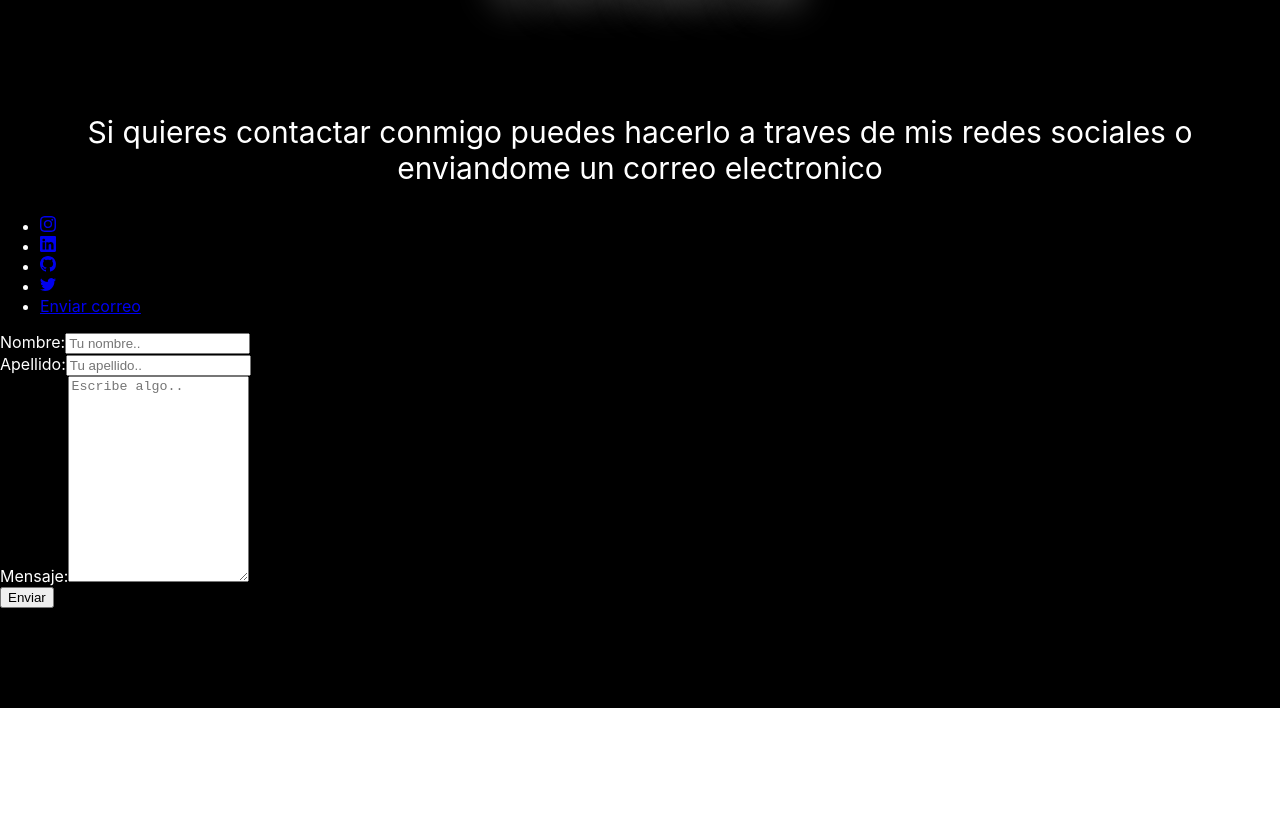
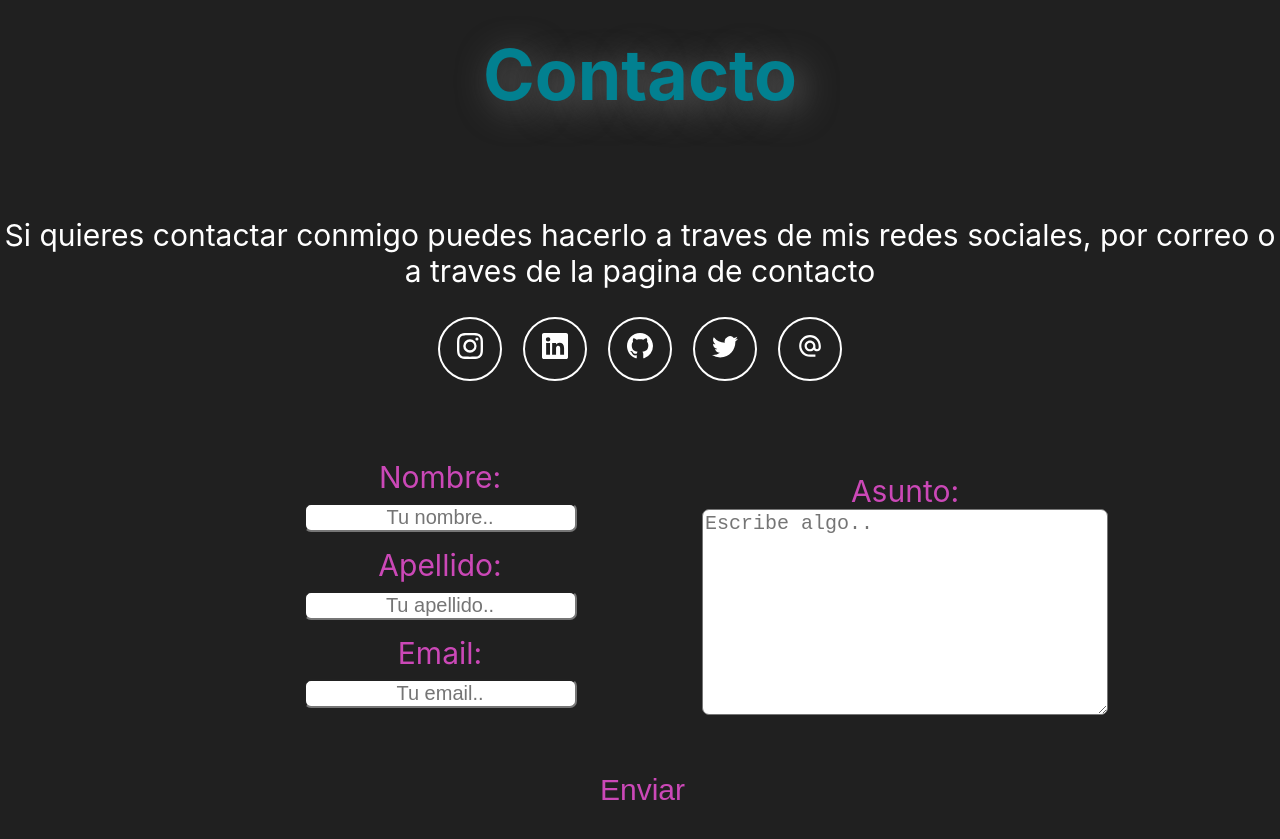
Before and after one commit to JonZapataB/porfolio, a React (Create React App) app in the folder porfolioReact/: page / in a window 1280 px wide. Shown: the part 3230-4069 px from the top of the page. Before the commit the page ends 3938 px from the top, so only its background shows below. Built offline with nearby package versions, Linux system fonts and the light colour scheme.

Commit message:
css basico acabado

```diff
--- a/porfolioReact/src/App.css
+++ b/porfolioReact/src/App.css
@@ -1,5 +1,5 @@
 .porfolio{
-  background-color:#000000;
+  background-color:#202020;
   color: #fff;
 }
 
--- a/porfolioReact/src/components/Contacto.js
+++ b/porfolioReact/src/components/Contacto.js
@@ -3,51 +3,61 @@ import { BsLinkedin} from 'react-icons/bs';
 import { BsGithub} from 'react-icons/bs';
 import { BsTwitter} from 'react-icons/bs';
 import { BsInstagram} from 'react-icons/bs';
+import {MdOutlineAlternateEmail} from 'react-icons/md';
 
 
 const contact = ()  => {
     return (
         <div className='contact'>
             <h1>Contacto</h1>
-            <p>Si quieres contactar conmigo puedes hacerlo a traves de mis redes sociales o enviandome un correo electronico</p>
-            <ul>
-                <li>
+            <p>Si quieres contactar conmigo puedes hacerlo a traves de mis redes sociales, por correo o a traves de la pagina de contacto</p>
+            <ul className='media'>
+                <li className='icon instagramStart'>
                     <a href='https://www.instagram.com/jzapatab/' target="_blank">
                         <BsInstagram />
                     </a>
                 </li>
-                <li>
+                <li className='icon linkedinStart'>
                     <a href='https://www.linkedin.com/in/jon-zapata-bl%C3%A1zquez-63a09926b/' target="_blank">
                         <BsLinkedin />
                     </a>
                 </li>
-                <li>
+                <li className='icon githubStart'>
                     <a href='https://github.com/JonZapataB' target="_blank">
                         <BsGithub />
                     </a>
                 </li>
-                <li>
+                <li className='icon twitterStart'>
                     <a href='https://twitter.com/jon_zipi' target="_blank">
                         <BsTwitter />
                     </a>
                 </li>
-                <li>
+                <li className='icon email'>
                     <a href='mailto:jonzapatab@gmail.com'>
-                        Enviar correo
+                        <MdOutlineAlternateEmail />
                     </a>
                 </li>
             </ul>
             <section className='datosContact'>
-                <label for="fname">Nombre:</label>
-                <input type="text" id="fname" name="fname" placeholder="Tu nombre.."></input>
+                <label className='textName' for="fname">Nombre:</label>
                 <br></br>
-                <label for="lname">Apellido:</label>
-                <input type="text" id="lname" name="lname" placeholder="Tu apellido.."></input>
+                <input className='inputName' type="text" id="fname" name="fname" placeholder="Tu nombre.."></input>
                 <br></br>
-                <label for="subject">Mensaje:</label>
-                <textarea id="subject" name="subject" placeholder="Escribe algo.." style={{height:'200px'}}></textarea>
+                <label className='textSecondName' for="lname">Apellido:</label>
                 <br></br>
-                <input type="submit" value="Enviar"></input>
+                <input className='inputSecondName' type="text" id="lname" name="lname" placeholder="Tu apellido.."></input>
+                <br></br>
+                <label className='textEmail' for="email">Email:</label>
+                <br></br>
+                <input className='inputEmail' type="email" id="email" name="email" placeholder="Tu email.."></input>
+                <br></br>
+            </section>
+            <section className='message'>
+                <label className='textMessage' for="subject">Asunto:</label>
+                <br></br>
+                <textarea className='inputMessage' id="subject" name="subject" placeholder="Escribe algo.." style={{height:'200px'}}></textarea>
+                <br></br>
+                <input className='send' type="submit" value="Enviar"></input>
             </section>
         </div>
     )
--- a/porfolioReact/src/components/css/Contacto.css
+++ b/porfolioReact/src/components/css/Contacto.css
@@ -1,5 +1,6 @@
 .contact{
     padding-bottom: 100px;
+
 }
 
 .contact h1{
@@ -15,3 +16,168 @@
     color: #fff;
     margin-top: 100px;
 }
+
+.media a{
+    text-decoration: none;
+    color: #fff;
+
+
+
+}
+
+.media{
+    display: flex;
+    column-gap: 25px;
+    justify-content: center;
+    padding-left: 0px;
+
+}
+
+.icon{
+    display: inline-flex;
+    width: 60px;
+    height: 60px;
+    text-decoration: none;
+
+    font-size: 26px;
+    color: #fff;
+    border-radius: 50%;
+    outline: 2px solid #fff;
+    transition-property: outline-offset, outline-color, background-color;
+    transition-duration: 0.25s;
+}
+
+.icon:hover{
+    outline-offset: 4px;
+}
+
+.icon a{
+    margin:auto;
+    text-decoration: none;
+}
+
+.icon a:hover{
+    animation: shake 0.25s;
+}
+
+.instagramStart:hover{
+    background-image:radial-gradient(
+        circle at 30% 107%,
+        #fdf497 0%,
+        #fdf497 5%,
+        #fd5949 45%,
+        #d6249f 60%,
+        #285AEB 90%);
+    outline-color: #a02d76;
+}
+
+.linkedinStart:hover{
+    background-color: #1da1f2;
+    outline-color: #1da1f2;
+}
+
+.twitterStart:hover{
+    background-color: #1da1f2;
+    outline-color: #1da1f2;
+}
+
+.githubStart:hover{
+    background-color: #2ea44f;
+    outline-color: #2ea44f;
+}
+
+.email:hover{
+    background-color: #d61919;
+    outline-color: #d61919;
+}
+@keyframes shake{
+    10%{
+        transform: rotate(15deg);
+    }
+    20%{
+        transform: rotate(-15deg);
+    }
+    30%{
+        transform: rotate(15deg);
+    }
+    40%{
+        transform: rotate(-15deg);
+    }
+}
+
+.datosContact{
+    flex-wrap: wrap;
+    text-align: center;
+    margin-top: 80px;
+    color: #cb48b7;
+    font-size: 30px;
+    margin-right: 400px;
+
+}
+
+.textName{
+    margin-bottom: 10px;
+}
+
+.inputName{
+    border-radius: 7px;
+    font-size:20px;
+    text-align: center;
+    margin-bottom: 15px;
+
+}
+
+.textSecondName{
+    margin-bottom: 10px;
+
+}
+
+.inputSecondName{
+    border-radius: 7px;
+    font-size:20px;
+    text-align: center;
+    margin-bottom: 15px;
+
+}
+
+.inputMessage{
+    border-radius: 7px;
+    font-size:20px;
+    width: 400px;
+    margin-left: 300px;
+
+}
+
+.textEmail{
+
+    margin-bottom: 10px;
+}
+
+.inputEmail{
+    border-radius: 7px;
+    font-size:20px;
+    text-align: center;
+    margin-bottom: 15px;
+}
+
+.textMessage{
+    margin-left: 300px;
+    margin-top:-800px;
+}
+
+.send{
+    margin-right: 225px;
+    margin-top: 50px;
+    color: #cb48b7;
+    background-color:#202020 ;
+    border:none;
+    font-size: 30px;
+}
+
+.message{
+    text-align: center;
+    color: #cb48b7;
+    font-size: 30px;
+    margin-top: -250px;
+    margin-left: 230px;
+}
--- a/porfolioReact/src/components/css/Proyectos.css
+++ b/porfolioReact/src/components/css/Proyectos.css
@@ -1,3 +1,7 @@
+.proyects{
+    margin-bottom: 150px;
+}
+
 .proyects h1{
     text-align: center;
     font-size: 70px;
```
